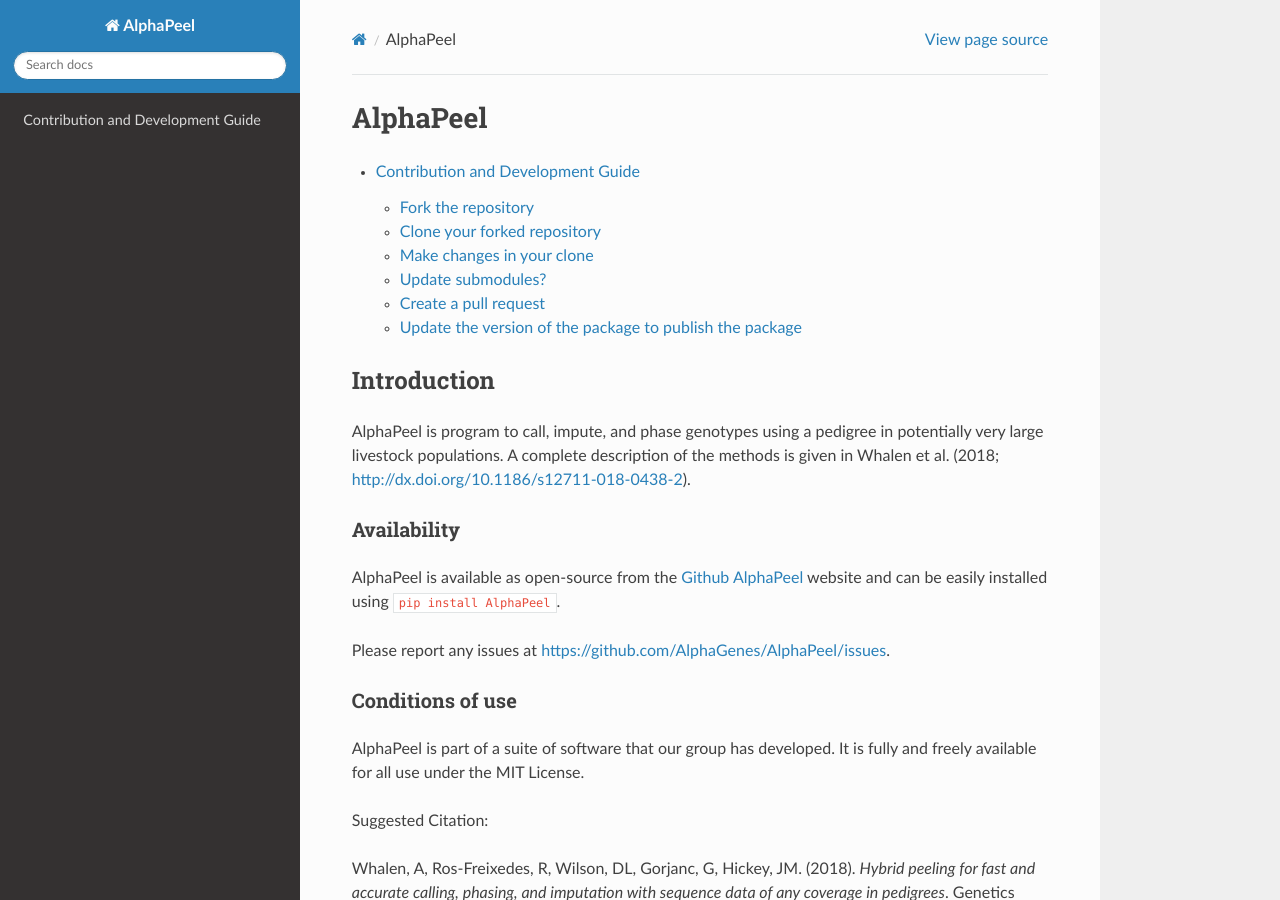
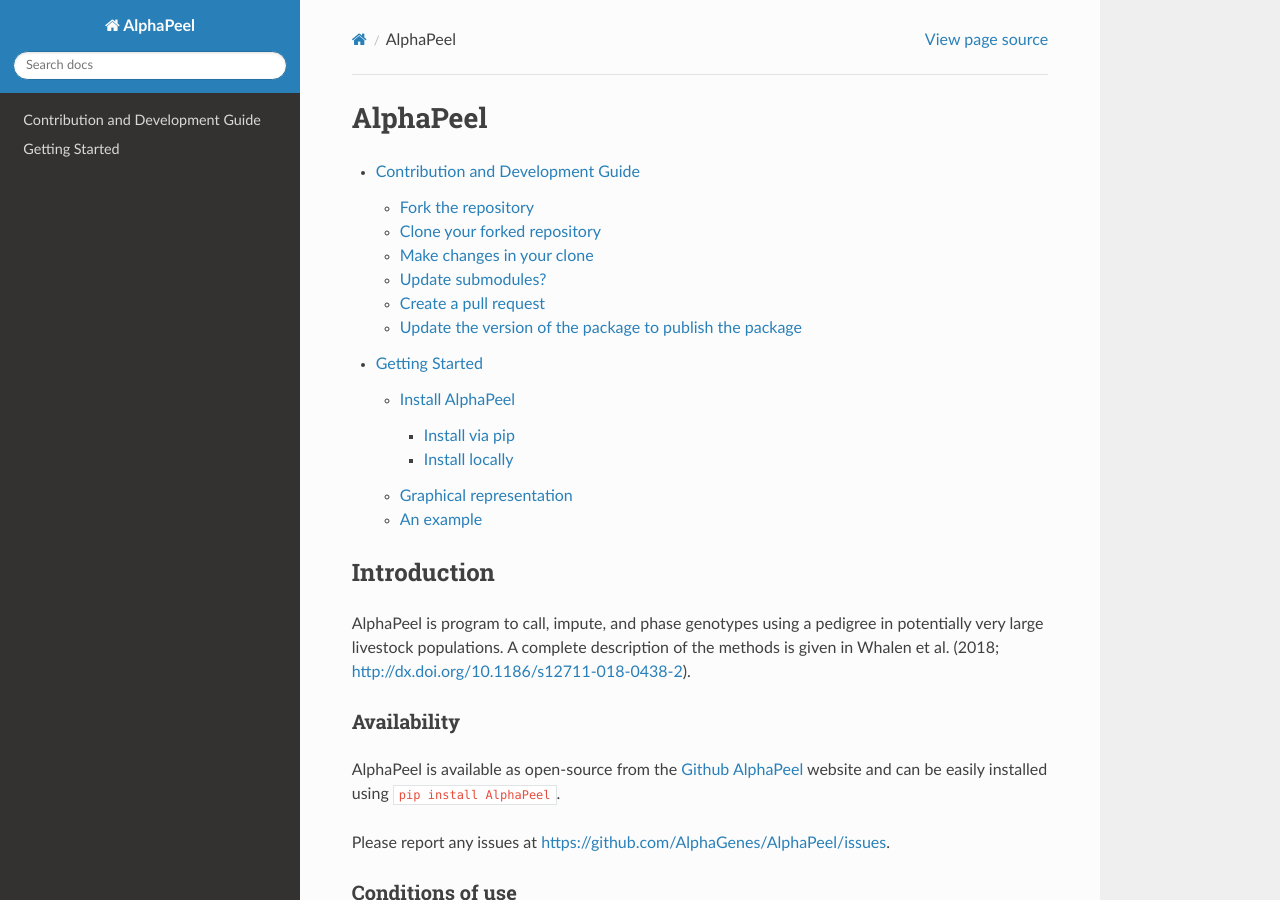
Before and after one commit to AlphaGenes/AlphaPeel, a Sphinx documentation site: the page built from docs/source/index.rst, in a window 1280 px wide and 900 px high. Built offline with Sphinx 7.4.7 and the Read the Docs theme 2.0.0, drawn with Linux system fonts in a browser that asks for light colours.

Commit message:
Add install instructions to documentation

```diff
--- a/docs/source/contribute.rst
+++ b/docs/source/contribute.rst
@@ -19,7 +19,7 @@
 
 .. code-block:: bash
 
-    git clone --recurse-submodules https://github.com/AlphaGenes/AlphaPeel.git
+    git clone --recurse-submodules URL_of_your_forked_repository
 
 Depending on the type of code change, you should use different branches. First, check the available branches:
 
--- /dev/null
+++ b/docs/source/get_started.rst
@@ -0,0 +1,94 @@
+===============
+Getting Started
+===============
+
+Install AlphaPeel
+-----------------
+
+Install via pip
+===============
+
+AlphaPeel is available on `PyPI <https://pypi.org/project/AlphaPeel>`_:
+
+.. code-block:: bash
+
+    pip install AlphaPeel
+
+Install locally
+===============
+
+You can also install AlphaPeel locally. Below are the local install instructions:
+
+Clone the repository:
+
+.. code-block:: bash
+
+    git clone --recurse-submodules https://github.com/AlphaGenes/AlphaPeel.git
+
+Move to the directory:
+
+.. code-block:: bash
+
+    cd AlphaPeel
+
+Create virtual environment:
+
+.. code-block:: bash
+
+    python3 -m venv AlphaPeel_env
+
+Activate the environment:
+
+.. code-block:: bash
+
+    source AlphaPeel-env/bin/activate
+
+Upgrade pip:
+
+.. code-block:: bash
+
+    python3 -m pip install --upgrade pip
+
+Upgrade build:
+
+.. code-block:: bash
+
+    python3 -m pip install --upgrade build
+
+Build the distributions:
+
+.. code-block:: bash
+
+    python3 -m build
+
+Install the package by using the built wheel distribution:
+
+.. code-block:: bash
+
+    python3 -m pip install dist/AlphaPeel*.whl
+
+Move to example folder to run an example:
+.. code-block:: bash
+
+    cd example
+
+Run the example:
+
+.. code-block:: bash
+    bash runScript.sh
+
+Deactivate the environment:
+
+.. code-block:: bash
+
+    deactivate
+
+Graphical representation
+------------------------
+
+Still in progress...
+
+An example
+----------
+
+Still in progress...
--- a/docs/source/index.rst
+++ b/docs/source/index.rst
@@ -11,6 +11,7 @@
 .. toctree::
 
    contribute
+   get_started
 
 .. highlight:: none
 
```
